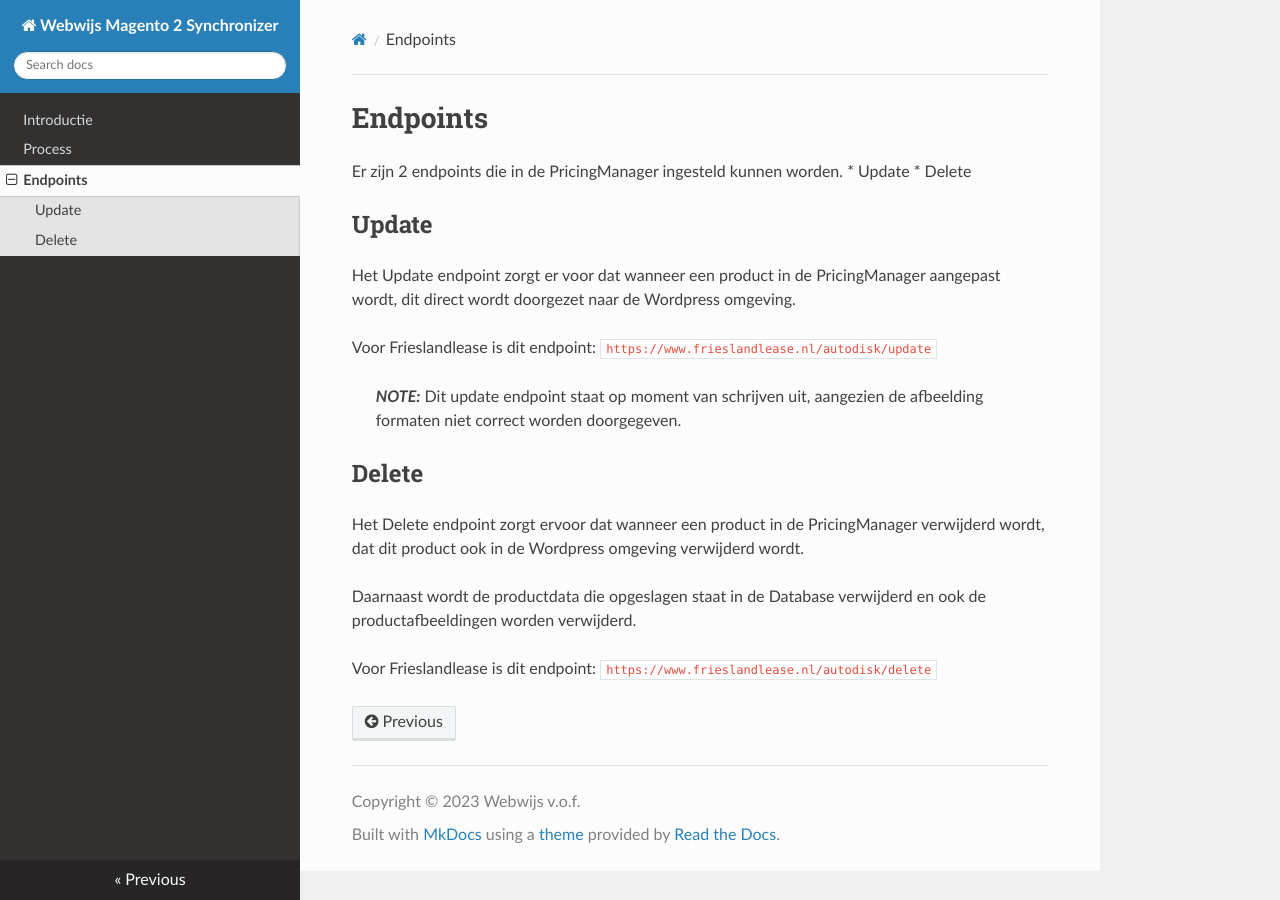
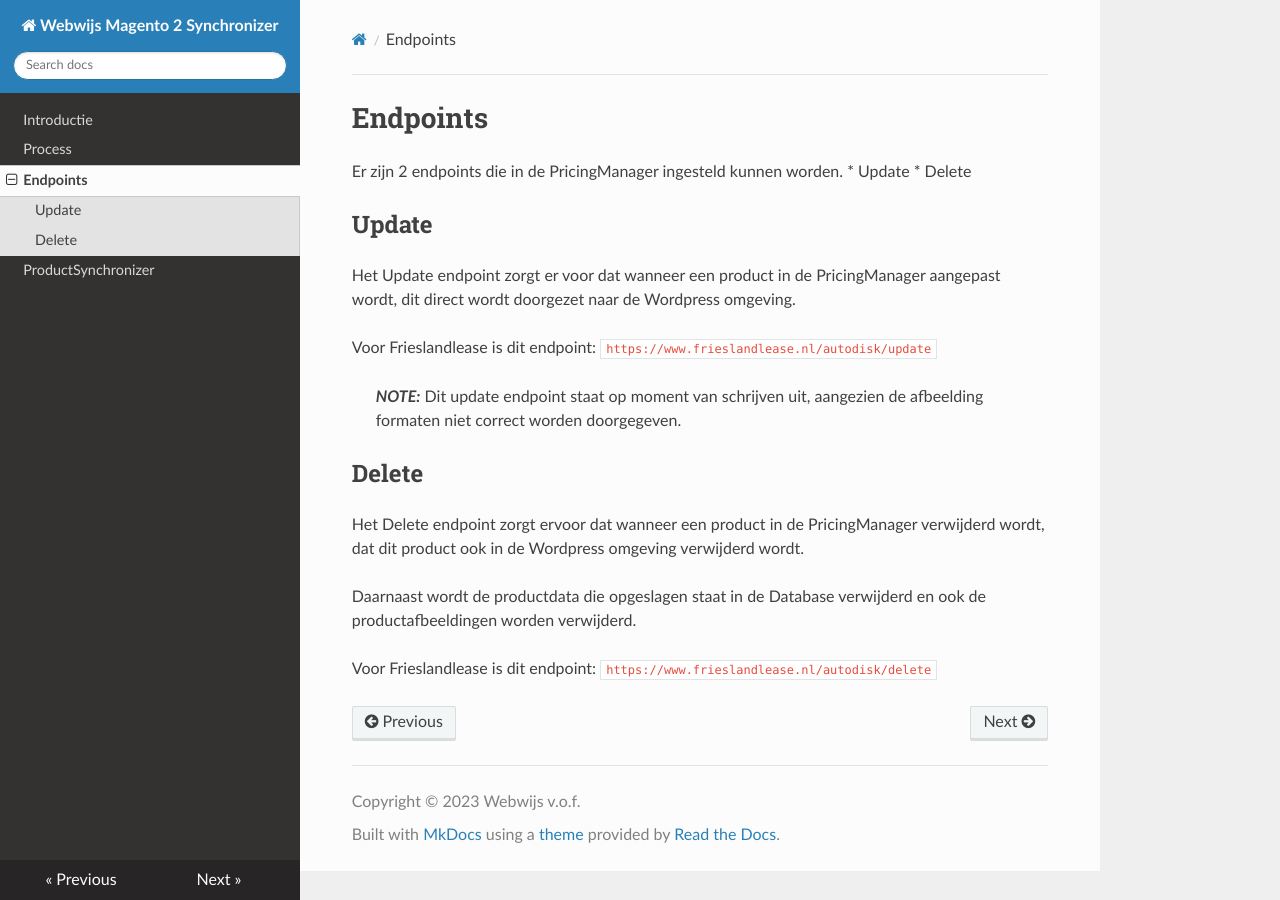
Before and after one commit to Webwijs/Magento2Syncrhonizer, an MkDocs documentation site: the page built from docs/endpoints.md, in a window 1280 px wide. Built offline with MkDocs 1.6.1, drawn with Linux system fonts in a browser that asks for light colours; nearby versions of some CDN libraries; part of the change alters nothing that is shown.

Commit message:
added product sync to nav

```diff
--- a/mkdocs.yml
+++ b/mkdocs.yml
@@ -31,3 +31,4 @@ nav:
   - Introductie: 'index.md'
   - Process: 'stappen.md'
   - Endpoints: 'endpoints.md'
+  - ProductSynchronizer: "product-synchronizer.md"
```
